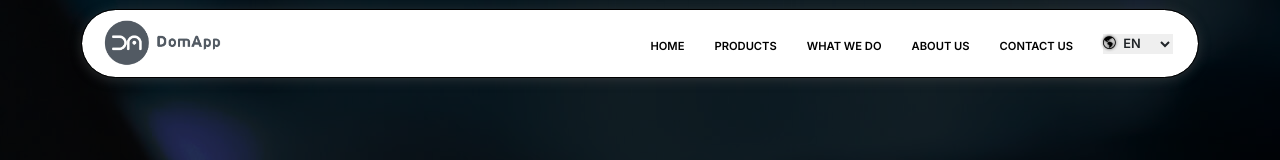
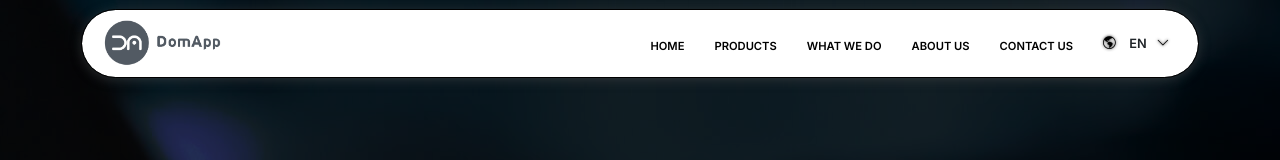
Before and after one commit to domapphubaccount/domapp, a Next.js app: page /contact in a window 1280 px wide. Shown: the top 160 px of the page. Built offline with nearby package versions, Linux system fonts and the light colour scheme; a web font is replaced by a local one.

Commit message:
update lang

```diff
--- a/src/components/Layout/Header/LNG/Lang.jsx
+++ b/src/components/Layout/Header/LNG/Lang.jsx
@@ -1,39 +1,49 @@
-import React, { useState } from 'react';
+import React, { useState, useRef, useEffect } from 'react';
 import 'flag-icons/css/flag-icons.min.css';
 
 function Lang() {
   const [selectedLang, setSelectedLang] = useState('EN');
+  const [langToggle, setLangToggle] = useState(false);
+  const langRef = useRef(null);
 
   const handleChange = (event) => {
-    const selectedValue = event.target.value;
-    if (selectedValue === 'EN') {
-      setSelectedLang('EN');
-    } else if (selectedValue === 'AR') {
-      setSelectedLang('AR');
-    }
+    const selectedValue = event.target.id;
+    setSelectedLang(selectedValue);
+    setLangToggle(false); // Close the dropdown after selection
   };
 
+  useEffect(() => {
+    function handleClickOutside(event) {
+      if (langRef.current && !langRef.current.contains(event.target)) {
+        setLangToggle(false);
+      }
+    }
+
+    document.addEventListener('mousedown', handleClickOutside);
+    return () => {
+      document.removeEventListener('mousedown', handleClickOutside);
+    };
+  }, [langRef]);
+
   return (
-    <div className="lngg">
+    <div className='lngg' ref={langRef}>
       <i className="bi bi-globe-americas"></i>
-      <select
-        className="lang-selector text-center"
-        value={selectedLang}
-        onChange={handleChange}
-      >
-        <option value="EN" className='text-center' disabled hidden>
-          {selectedLang}
-        </option>
-        <option value="AR" className='text-center' disabled hidden>
-          {selectedLang}
-        </option>
-        <option value="EN" className='text-center' style={{ fontSize: '.8rem', padding: '0.5rem' }}>
-          English
-        </option>
-        <option value="AR" className='text-center' style={{ fontSize: '.8rem', padding: '2rem' }}>
-          Arabic
-        </option>
-      </select>
+      <div className="lang-selector text-center" onClick={() => setLangToggle(!langToggle)}>
+        {selectedLang}
+        <i className="bi bi-chevron-down"></i>
+      </div>
+      {langToggle &&
+        <div className='position-absolute w-100' style={{ top: '30px' }}>
+          <div className='m-0 p-0 w-100 bg-light'>
+            <div className='m-0 py-2 text-center lng-option' id="EN" onClick={handleChange}>
+              English
+            </div>
+            <div className='m-0 py-2 text-center lng-option' id="AR" onClick={handleChange}>
+              Arabic
+            </div>
+          </div>
+        </div>
+      }
     </div>
   );
 }
--- a/src/style/main.css
+++ b/src/style/main.css
@@ -4241,6 +4241,7 @@ z-index: 2;
     right: 80px;
     border-radius: 20px; */
     font-size: .8rem;
+    transition: .5s;
 }
 .lngg i{
     position: absolute;
@@ -4379,3 +4380,16 @@ z-index: 2;
     background-repeat: no-repeat;
     background-size: cover;
  }
+ .lng-option{
+    border-bottom: 2px solid gray;
+
+ }
+ .lng-option:hover{
+    background-color: #e9e9e9;
+ }
+ .lngg .bi-chevron-down{
+    right: -50px;
+ }
+ .lngg:hover{
+    background-color: #e9e9e9;
+ }
```
